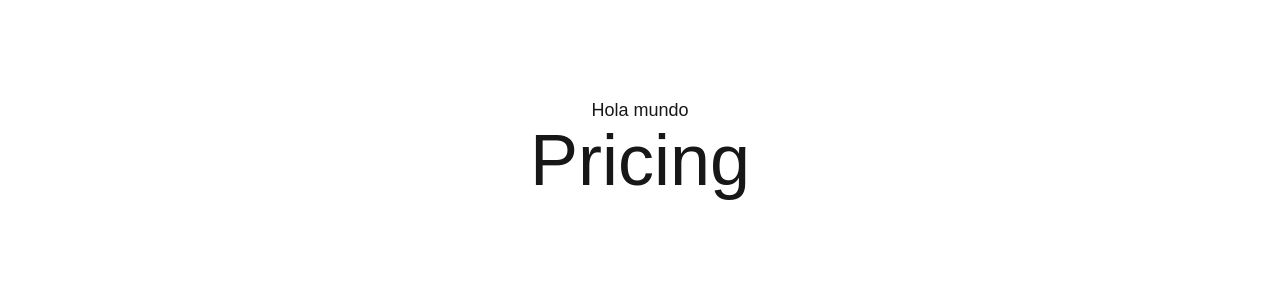
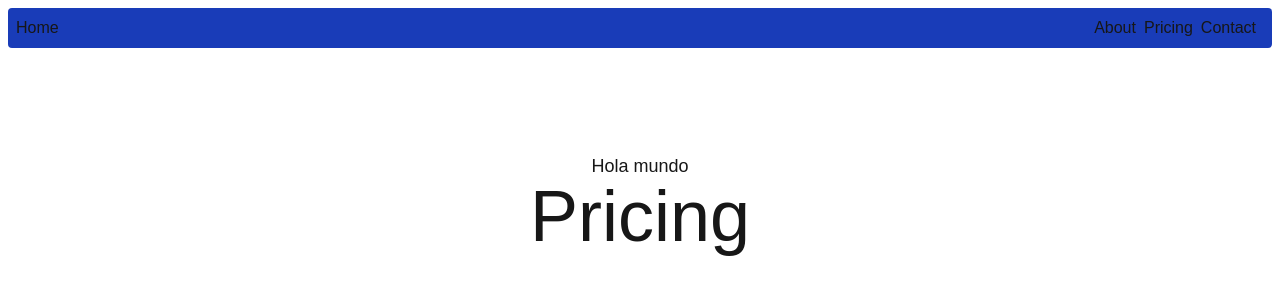
Before and after one commit to arco14/curso-nextjs, a Next.js app: page /pricing in a window 1280 px wide. Shown: the top 300 px of the page. Built offline with nearby package versions, Linux system fonts and the light colour scheme.

Commit message:
Barra de navegacion por componente

```diff
--- a/app/(general)/layout.tsx
+++ b/app/(general)/layout.tsx
@@ -1,13 +1,17 @@
+import { Navbar } from "@/components";
 
-export default function AboutLayout({
+export default function GeneralLayout({
  children
 }: {
  children: React.ReactNode;
 }) {
   return (
-    <main className="flex flex-col items-center p-24">
-            <span className="text-lg">Hola mundo</span>
-            { children }
-        </main>
+    <>
+      <Navbar />
+      <main className="flex flex-col items-center p-24">
+              <span className="text-lg">Hola mundo</span>
+              { children }
+          </main>
+    </>
   );
 }
--- a/app/(general)/pricing/page.tsx
+++ b/app/(general)/pricing/page.tsx
@@ -1,7 +1,7 @@
 import { Metadata } from "next";
 
 export const metadata: Metadata = {
- title: 'SEO praciong',
+ title: 'SEO pricing',
  description: 'SEO descripcion pracing',
  keywords: ['Test', 'Page contact', 'metadas']
 };
--- /dev/null
+++ b/components/index.tsx
@@ -0,0 +1 @@
+export * from './navbar/Navbar'
--- /dev/null
+++ b/components/navbar/Navbar.tsx
@@ -0,0 +1,11 @@
+export const Navbar = () => {
+  return (
+    <nav className="flex bg-blue-800 bg-opacity-30 p-2 m-2 rounded">
+      <span className="mr-2">Home</span>
+      <div className="flex flex-1"></div>
+      <a href="/about" className="mr-2">About</a>
+      <a href="/pricing" className="mr-2">Pricing</a>
+      <a href="/contact" className="mr-2">Contact</a>
+    </nav>
+  )
+}
```
